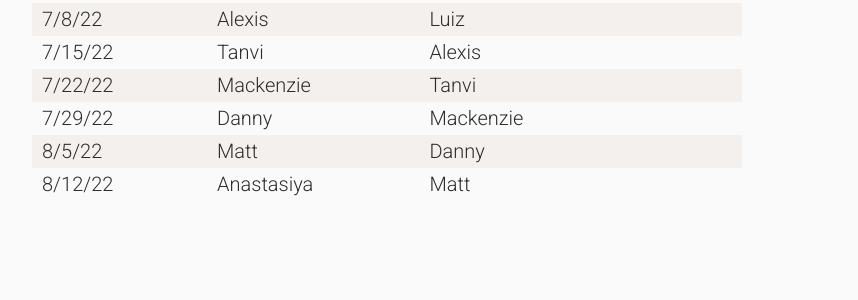
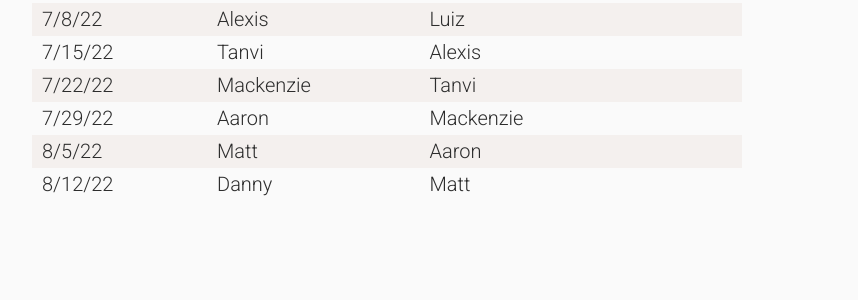
Before and after one commit to wilkelab/wilkelab.github.io, a Jekyll site: the page built from lab_meetings.md, in a window 1280 px wide and 900 px high, scrolled down 427 px. Shown: the part 154-454 px from the top of the window, without its empty margins (253-1111 px from the left). Built offline with Jekyll 4.4.1, drawn with Linux system fonts in a browser that asks for light colours; nearby versions of some CDN libraries.

Commit message:
Add Aaron to schedule

```diff
--- a/lab_meetings.md
+++ b/lab_meetings.md
@@ -22,9 +22,9 @@ Lab meetings are held Fridays from 11 AM -- 12:30 PM in MBB 3.204.
 | 7/8/22 || Alexis || Luiz ||
 | 7/15/22 || Tanvi || Alexis ||
 | 7/22/22 || Mackenzie || Tanvi ||
-| 7/29/22 || Danny || Mackenzie ||
-| 8/5/22 || Matt || Danny ||
-| 8/12/22 || Anastasiya || Matt ||
+| 7/29/22 || Aaron || Mackenzie ||
+| 8/5/22 || Matt || Aaron ||
+| 8/12/22 || Danny || Matt ||
 |------+---+--------------------+---+----------------------+---+-------|
 {:.widetable}
 
```
